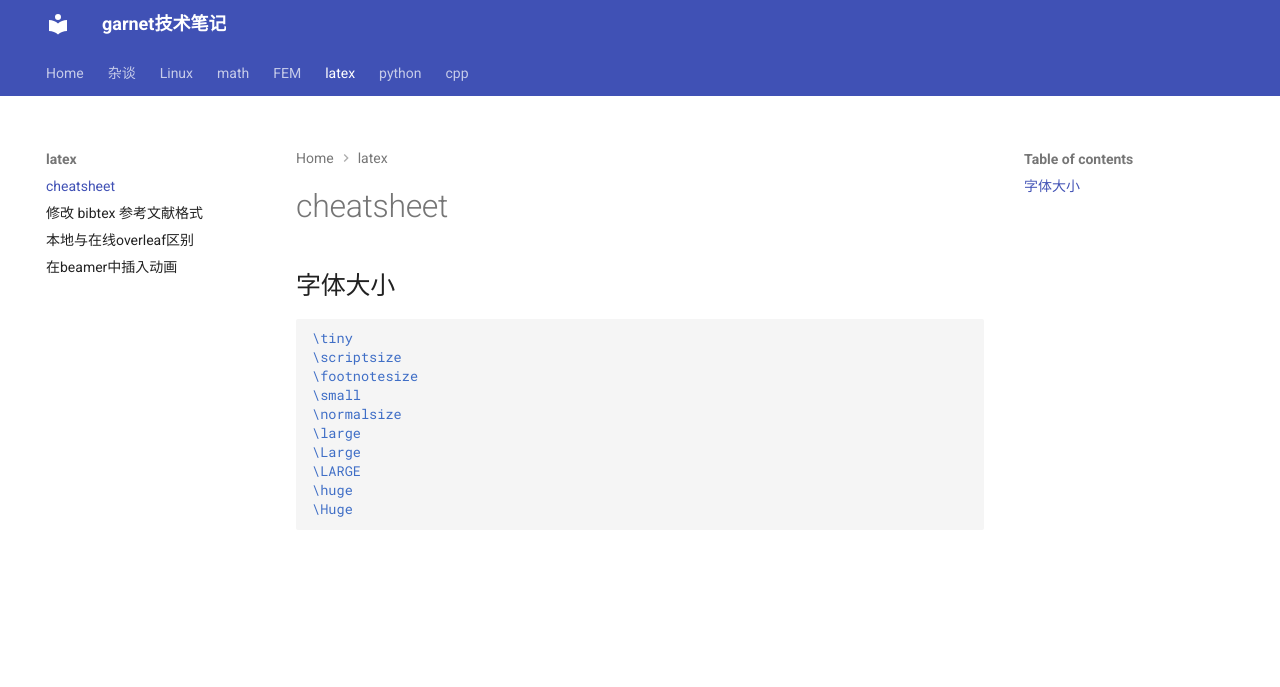
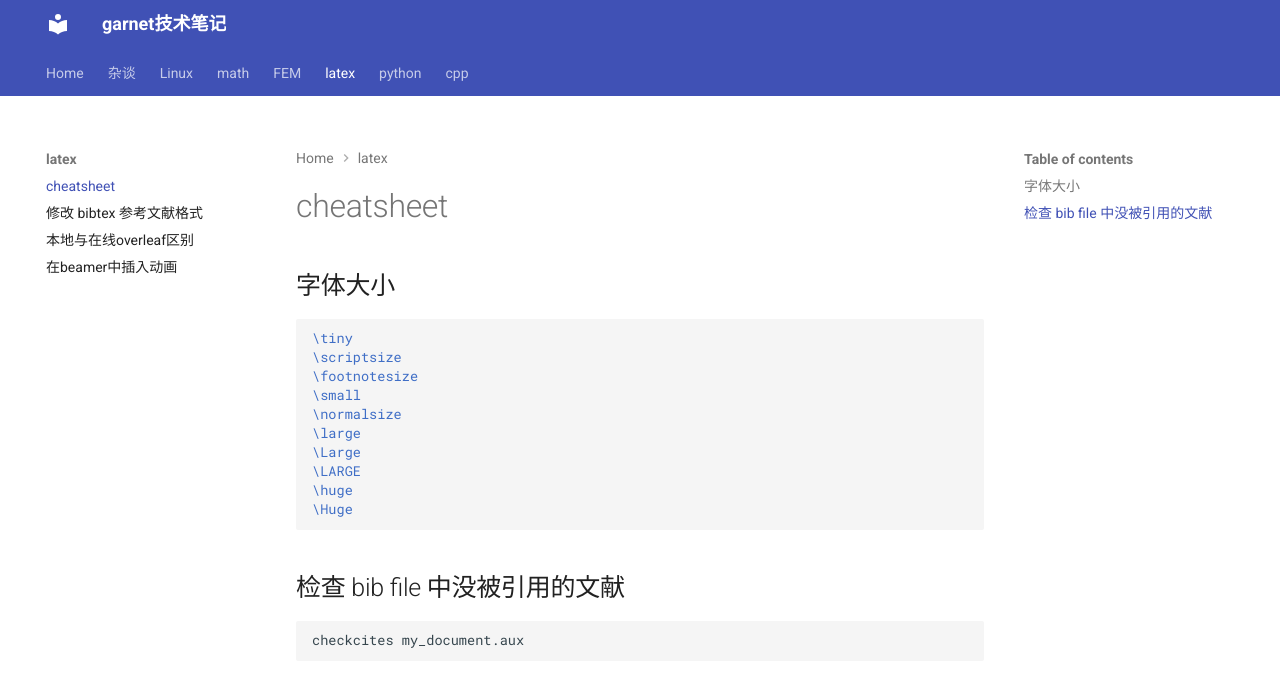
Before and after one commit to ymma98/technotes, an MkDocs documentation site: the page built from docs/latex/cheatsheet.md, in a window 1280 px wide. Shown: the top 687 px of the page. Built offline with MkDocs 1.6.1 and Material for MkDocs 9.7.7, drawn with Linux system fonts in a browser that asks for light colours.

Commit message:
docs/latex/cheatsheet.md updated from https://stackedit.cn/

````diff
--- a/docs/latex/cheatsheet.md
+++ b/docs/latex/cheatsheet.md
@@ -14,6 +14,12 @@
 \huge
 \Huge
 ```
+
+## 检查 bib file 中没被引用的文献
+
+```bash
+checkcites my_document.aux
+```
 <!--stackedit_data:
-eyJoaXN0b3J5IjpbMTQ3MTkwNTAxNV19
+eyJoaXN0b3J5IjpbMTI0OTkyNjkyMF19
 -->
````
